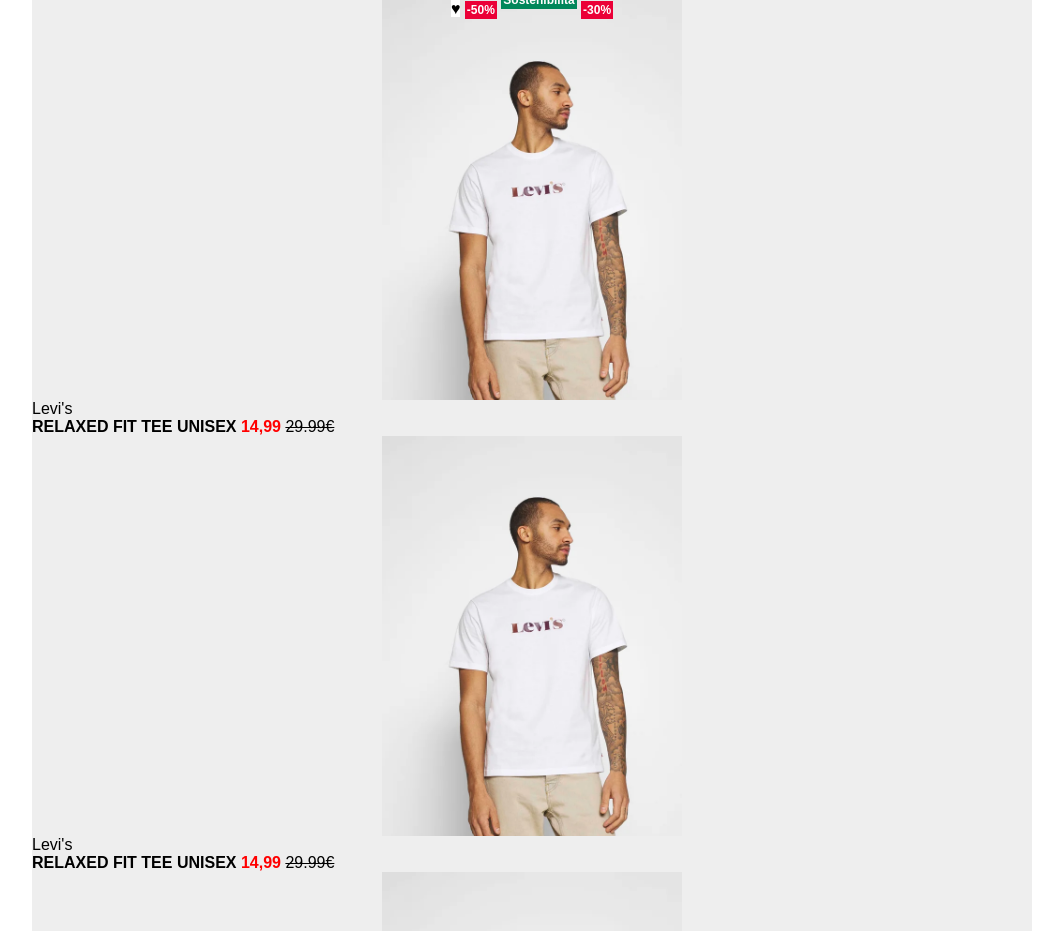
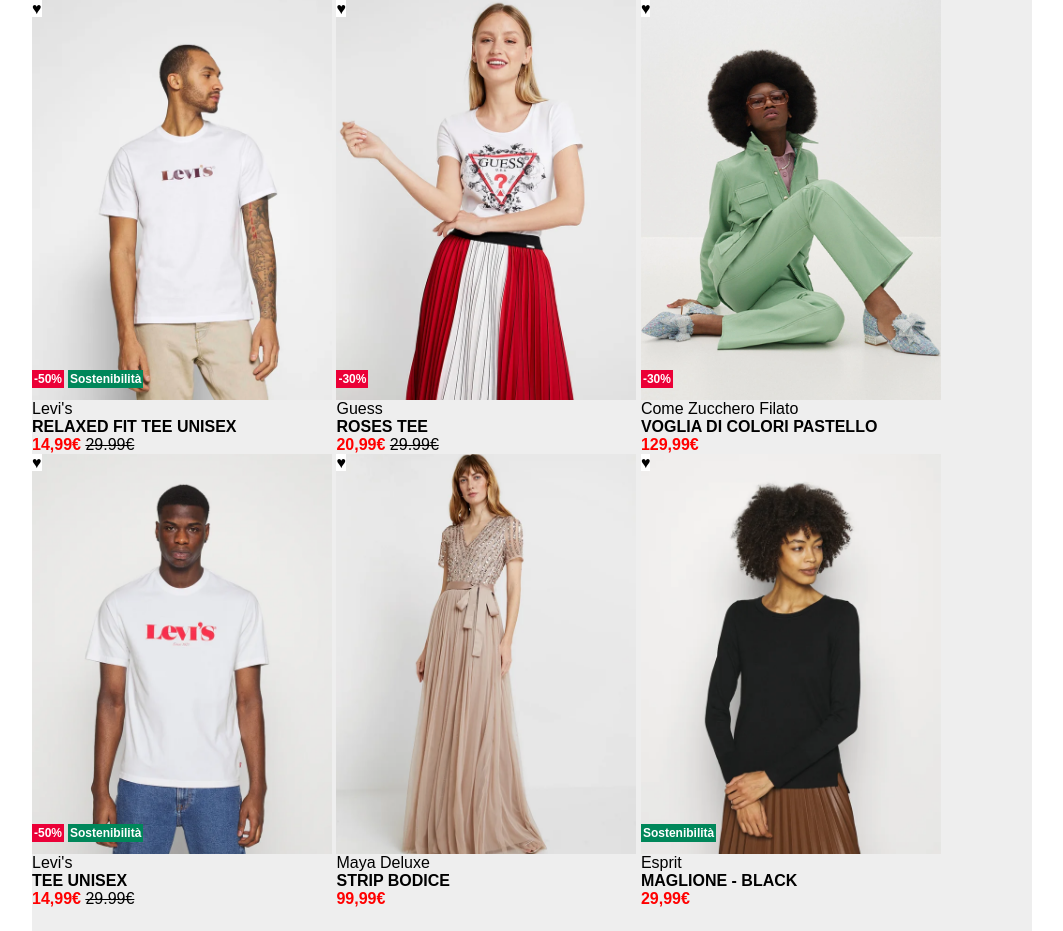
Before and after one commit to Damianp99/html-css-boolando, a plain HTML site: page index.html in a window 1280 px wide. Shown: the top 931 px of the page, without its empty margins (108-1171 px from the left). Drawn offline with Linux system fonts and the light colour scheme.

Commit message:
modifiche

```diff
--- a/css/style.css
+++ b/css/style.css
@@ -10,6 +10,7 @@
 .container{
     background-color: #eee;
     max-width: 1000px;
+    height: 1000px;
     margin: 0 auto;
 }
 
@@ -32,8 +33,20 @@
     font-weight: bold;
     font-size: 12px;
     padding:2px;
-    position:relative;
-    bottom: 10px;
+    position:absolute;
+    bottom:3%;
+    left:12%
+
+}
+
+.another-sostenibilità{
+    color:white;
+    background-color:#00875A;
+    font-weight: bold;
+    font-size: 12px;
+    padding:2px;
+    position:absolute;
+    bottom:3%;
 
 }
 
@@ -43,7 +56,8 @@
     font-weight: bold;
     font-size: 12px;
     padding:2px;
-    position:relative;
+    position:absolute;
+    bottom:3%;
     text-align: left;
 }
 
@@ -54,15 +68,14 @@
     font-weight: bold;
     font-size: 12px;
     padding:2px;
-    position:relative;
+    position:absolute;
+    bottom:3%;
 }
 
 
 .like{
     background-color: white;
     color: black;
-    width: 50px;
-    height: 50px;
     position: relative;
 
 }
@@ -71,17 +84,40 @@
 
 /* main content */
 
+.model{
+    display: inline-block;
+}
+
 .card{
     height: 400px;
     width: 300px;
     margin: 0 auto;
-    text-align: center;
-    background-image: url(../img/1.webp);
     background-size: cover;
     background-color: #aaa;
-    /* position:absolute; */
+    background-position: center;
+    position:relative;
+
+}
 
 
+.levis{
+    background-image: url(../img/1.webp);
+}
+
+.guess{
+    background-image: url(../img/2.webp);
+}
+.sugar{
+    background-image: url(../img/3.webp);
+}
+.another-levis{
+    background-image: url(../img/4.webp);
+}
+.maya{
+    background-image: url(../img/5.webp);
+}
+.esprit{
+    background-image: url(../img/6.webp);
 }
 
 /* PSEUDO */
--- a/index.html
+++ b/index.html
@@ -9,16 +9,91 @@
 </head>
 <body>
     <main class="container">
-        <div class="model card">
+        <div class="model">
+                <div class=" card levis">
+                <span class="big-discount">-50%</span>
+                <span class="sostenibilità">Sostenibilità</span>
+                <span class="like">&hearts;</span>
+                </div>
+            Levi's <br>
+            <span class="b-text">RELAXED FIT TEE UNISEX</span><br>
+            <span class="red-number b-text">14,99€ </span><del>29.99€</del>
+
+        </div>
+
+        <div class="model">
+            <div class=" card guess">
+                <span class="small-discount">-30%</span>
+                <span class="like">&hearts;</span>
+            </div>
+                Guess <br>
+                <span class="b-text">ROSES TEE</span><br>
+                <span class="red-number b-text">20,99€ </span><del>29.99€</del>
+
+        </div>
+
+        <div class="model">
+            <div class=" card sugar">
+                <span class="small-discount">-30%</span>
+                <span class="like">&hearts;</span>
+            </div>
+                Come Zucchero Filato <br>
+            <span class="b-text">VOGLIA DI COLORI PASTELLO</span><br>
+            <span class="red-number b-text">129,99€ </span>
+
+        </div>
+
+        <div class="model">
+            <div class=" card another-levis">
+                <span class="big-discount">-50%</span>
+                <span class="sostenibilità">Sostenibilità</span>
+                <span class="like">&hearts;</span>
+            </div>
+            Levi's <br>
+            <span class="b-text">TEE UNISEX</span><br>
+            <span class="red-number b-text">14,99€ </span><del>29.99€</del>
+
+        </div>
+
+        <div class="model">
+            <div class=" card maya">
+                <span class="like">&hearts;</span>
+            </div>
+            Maya Deluxe <br>
+            <span class="b-text">STRIP BODICE</span><br>
+            <span class="red-number b-text">99,99€ </span>
+
+        </div>
+
+        <div class="model">
+        <div class=" card esprit">
+            <span class="another-sostenibilità">Sostenibilità</span>
             <span class="like">&hearts;</span>
-            <span class="big-discount">-50%</span>
-            <span class="sostenibilità">Sostenibilità</span>
-            <span class="small-discount">-30%</span>
-        </div>Levi's <br>
-        <span class="b-text">RELAXED FIT TEE UNISEX</span>
-        <span class="red-number b-text">14,99 </span><del>29.99€</del>
+        </div>
+        Esprit <br>
+        <span class="b-text">MAGLIONE - BLACK</span><br>
+        <span class="red-number b-text">29,99€</span>
 
-        <div class="model card">
+    </div>
+
+
+
+
+
+
+
+
+
+
+
+
+
+
+
+
+
+
+        <!-- <div class="model card">
 
         </div>Levi's <br>
         <span class="b-text">RELAXED FIT TEE UNISEX</span>
@@ -29,7 +104,7 @@
         </div>Levi's <br>
         <span class="b-text">RELAXED FIT TEE UNISEX</span>
         <span class="red-number b-text">14,99 </span><del>29.99€</del>
-
+         -->
     </main>
 
 </body>
```
